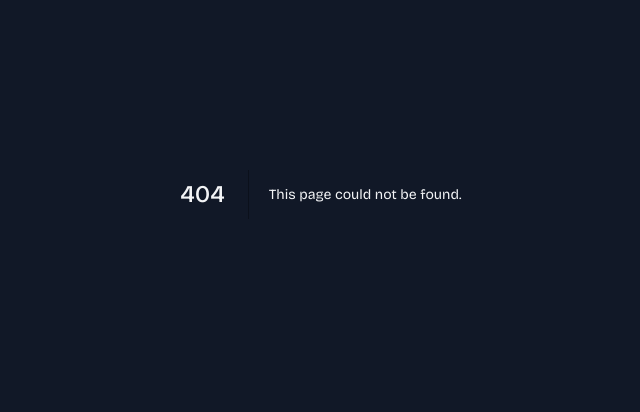
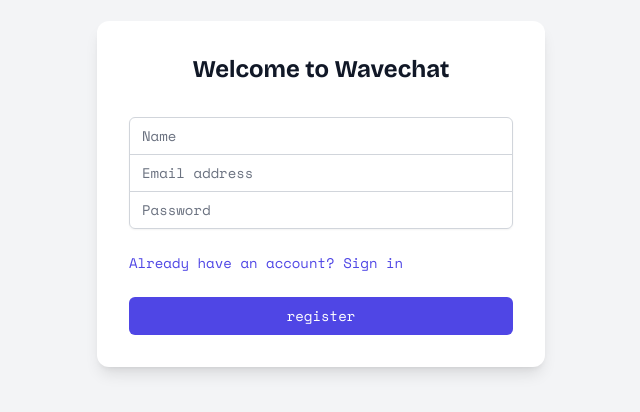
Before and after one commit to Wave-Chat/wave-chat-app, a Next.js app: page /auth/register in a window 1280 px wide. Before the commit this address had no page. Shown: the part 206-618 px from the top of the page, without its empty margins (319-959 px from the left). Built offline with nearby package versions, Linux system fonts and the light colour scheme.

Commit message:
login-register-page

```diff
--- a/src/app/api/auth/[...nextauth]/route.ts
+++ b/src/app/api/auth/[...nextauth]/route.ts
@@ -1,6 +1,6 @@
 import { Backend_URL } from "../../../../lib/Constants";
 import { NextAuthOptions } from "next-auth";
-import { JWT } from "next-auth/jwt";
+
 import NextAuth from "next-auth";
 import CredentialsProvider from "next-auth/providers/credentials";
 
@@ -54,7 +54,7 @@ export const authOptions: NextAuthOptions = {
     maxAge: 60 * 60, // 1 hour
   },
   pages: {
-    signIn: '/auth/signin',
+    signIn: '/auth/login',
     error: '/auth/error',
   },
 };
--- /dev/null
+++ b/src/app/auth/login/page.tsx
@@ -0,0 +1,76 @@
+// pages/auth/signin.tsx
+"use client";
+import { signIn } from "next-auth/react";
+import { useState } from "react";
+import Link from "next/link";
+
+const Login = () => {
+  const [email, setEmail] = useState("");
+  const [password, setPassword] = useState("");
+
+  const handleSubmit = async (e: { preventDefault: () => void; }) => {
+    e.preventDefault();
+    await signIn("credentials", {
+      email,
+      password,
+      callbackUrl: "/",
+    });
+  };
+
+  return (
+    <div className="flex justify-center items-center min-h-screen bg-gray-100">
+      <div className="w-full max-w-md p-8 space-y-8 bg-white rounded-xl shadow-lg">
+        <h2 className="text-2xl font-bold text-center text-gray-900">Welcome back</h2>
+        <form className="mt-8 space-y-6" onSubmit={handleSubmit}>
+          <div className="rounded-md shadow-sm -space-y-px">
+            <div>
+              <label htmlFor="email-address" className="sr-only">Email address</label>
+              <input
+                id="email-address"
+                name="email"
+                type="email"
+                autoComplete="email"
+                required
+                className="appearance-none rounded-none relative block w-full px-3 py-2 border border-gray-300 placeholder-gray-500 text-gray-900 rounded-t-md focus:outline-none focus:ring-indigo-500 focus:border-indigo-500 focus:z-10 sm:text-sm"
+                placeholder="Email address"
+                value={email}
+                onChange={(e) => setEmail(e.target.value)}
+              />
+            </div>
+            <div>
+              <label htmlFor="password" className="sr-only">Password</label>
+              <input
+                id="password"
+                name="password"
+                type="password"
+                autoComplete="current-password"
+                required
+                className="appearance-none rounded-none relative block w-full px-3 py-2 border border-gray-300 placeholder-gray-500 text-gray-900 rounded-b-md focus:outline-none focus:ring-indigo-500 focus:border-indigo-500 focus:z-10 sm:text-sm"
+                placeholder="Password"
+                value={password}
+                onChange={(e) => setPassword(e.target.value)}
+              />
+            </div>
+          </div>
+          <div className="flex items-center justify-between">
+            <div className="text-sm">
+              <Link href="/auth/signup" className="font-medium text-indigo-600 hover:text-indigo-500">
+                Don’t have an account? Sign up
+              </Link>
+            </div>
+          </div>
+          <div>
+            <button
+              type="submit"
+              className="group relative w-full flex justify-center py-2 px-4 border border-transparent text-sm font-medium rounded-md text-white bg-indigo-600 hover:bg-indigo-700 focus:outline-none focus:ring-2 focus:ring-offset-2 focus:ring-indigo-500"
+            >
+             Login
+            </button>
+          </div>
+        </form>
+      </div>
+    </div>
+  );
+};
+
+export default Login;
--- /dev/null
+++ b/src/app/auth/register/page.tsx
@@ -0,0 +1,102 @@
+// pages/auth/signup.tsx
+"use client";
+import { useState } from "react";
+import Link from "next/link";
+import { Backend_URL } from "@/lib/Constants";
+
+const register = () => {
+  const [name, setName] = useState("");
+  const [email, setEmail] = useState("");
+  const [password, setPassword] = useState("");
+
+  const handleSubmit = async (e: { preventDefault: () => void; }) => {
+    e.preventDefault();
+    const res = await fetch(`${Backend_URL}/auth/register`, {
+      method: "POST",
+      headers: {
+        "Content-Type": "application/json",
+      },
+      body: JSON.stringify({ name, email, password }),
+    });
+
+    if (!res.ok) {
+      alert(res.statusText);
+      return;
+    }
+    alert("User Registered!");
+    setName("");
+    setEmail("");
+    setPassword("");
+  };
+
+  return (
+    <div className="flex justify-center items-center min-h-screen bg-gray-100">
+      <div className="w-full max-w-md p-8 space-y-8 bg-white rounded-xl shadow-lg">
+        <h2 className="text-2xl font-bold text-center text-gray-900">Welcome to Wavechat</h2>
+        <form className="mt-8 space-y-6" onSubmit={handleSubmit}>
+          <div className="rounded-md shadow-sm -space-y-px">
+            <div>
+              <label htmlFor="name" className="sr-only">Name</label>
+              <input
+                id="name"
+                name="name"
+                type="text"
+                autoComplete="name"
+                required
+                className="appearance-none rounded-none relative block w-full px-3 py-2 border border-gray-300 placeholder-gray-500 text-gray-900 rounded-t-md focus:outline-none focus:ring-indigo-500 focus:border-indigo-500 focus:z-10 sm:text-sm"
+                placeholder="Name"
+                value={name}
+                onChange={(e) => setName(e.target.value)}
+              />
+            </div>
+            <div>
+              <label htmlFor="email-address" className="sr-only">Email address</label>
+              <input
+                id="email-address"
+                name="email"
+                type="email"
+                autoComplete="email"
+                required
+                className="appearance-none rounded-none relative block w-full px-3 py-2 border border-gray-300 placeholder-gray-500 text-gray-900 focus:outline-none focus:ring-indigo-500 focus:border-indigo-500 focus:z-10 sm:text-sm"
+                placeholder="Email address"
+                value={email}
+                onChange={(e) => setEmail(e.target.value)}
+              />
+            </div>
+            <div>
+              <label htmlFor="password" className="sr-only">Password</label>
+              <input
+                id="password"
+                name="password"
+                type="password"
+                autoComplete="current-password"
+                required
+                className="appearance-none rounded-none relative block w-full px-3 py-2 border border-gray-300 placeholder-gray-500 text-gray-900 rounded-b-md focus:outline-none focus:ring-indigo-500 focus:border-indigo-500 focus:z-10 sm:text-sm"
+                placeholder="Password"
+                value={password}
+                onChange={(e) => setPassword(e.target.value)}
+              />
+            </div>
+          </div>
+          <div className="flex items-center justify-between">
+            <div className="text-sm">
+              <Link href="/auth/signin" className="font-medium text-indigo-600 hover:text-indigo-500">
+                Already have an account? Sign in
+              </Link>
+            </div>
+          </div>
+          <div>
+            <button
+              type="submit"
+              className="group relative w-full flex justify-center py-2 px-4 border border-transparent text-sm font-medium rounded-md text-white bg-indigo-600 hover:bg-indigo-700 focus:outline-none focus:ring-2 focus:ring-offset-2 focus:ring-indigo-500"
+            >
+              register
+            </button>
+          </div>
+        </form>
+      </div>
+    </div>
+  );
+};
+
+export default register;
--- a/src/app/signup/page.tsx
+++ /dev/null
@@ -1,77 +0,0 @@
-"use client";
-import { Button } from "@/components/ui/button";
-import  Input  from "@/components/ui/input";
-import { Backend_URL } from "@/lib/Constants";
-import Link from "next/link";
-import React, { useRef } from "react";
-
-type FormInputs = {
-  name: string;
-  email: string;
-  password: string;
-};
-
-const SignUpPage = () => {
-  const register = async () => {
-    const res = await fetch(Backend_URL + "/auth/register", {
-      method: "POST",
-      body: JSON.stringify({
-        name: data.current.name,
-        email: data.current.email,
-        password: data.current.password,
-      }),
-      headers: {
-        "Content-Type": "application/json",
-      },
-    });
-    if (!res.ok) {
-      alert(res.statusText);
-      return;
-    }
-    const response = await res.json();
-    alert("User Registered!");
-    console.log({ response });
-  };
-  const data = useRef<FormInputs>({
-    name: "",
-    email: "",
-    password: "",
-  });
-  return (
-    <div className="m-2 border rounded overflow-hidden shadow">
-      <div className="p-2 bg-gradient-to-b from-white to-slate-200 text-slate-600">
-        Sign up
-      </div>
-      <div className="p-2 flex flex-col gap-6">
-        <Input
-          autoComplete="off"
-          name="name"
-          labelText="Name"
-          required
-          onChange={(e: { target: { value: string; }; }) => (data.current.name = e.target.value)}
-        />
-        <Input
-          name="email"
-          labelText="Email"
-          required
-          onChange={(e: { target: { value: string; }; }) => (data.current.email = e.target.value)}
-        />
-        <Input
-          name="password"
-          labelText="password"
-          type="password"
-          required
-          onChange={(e: { target: { value: string; }; }) => (data.current.password = e.target.value)}
-        />
-        <div className="flex justify-center items-center gap-2">
-          <Button onClick={register}>Submit</Button>
-          <Link className="" href={"/"}>
-            Cancel
-          </Link>
-        </div>
-      </div>
-    </div>
-  );
-};
-
-export default SignUpPage;
--- a/src/components/ChatWindow.tsx
+++ b/src/components/ChatWindow.tsx
@@ -1,6 +1,6 @@
 import { ScrollArea } from "@/components/ui/scroll-area";
 import { Avatar, AvatarImage, AvatarFallback } from "@/components/ui/avatar";
-import  Input  from "@/components/ui/input";
+import  {Input}  from "@/components/ui/input";
 import { Button } from "@/components/ui/button";
 import { CheckIcon, SendIcon, ImageIcon, XIcon } from "@/components/ui/icons";
 import { Key, ReactElement, JSXElementConstructor, ReactNode, ReactPortal, AwaitedReactNode } from "react";
--- a/src/components/Header.tsx
+++ b/src/components/Header.tsx
@@ -1,8 +1,9 @@
 import { useSession, signIn, signOut } from "next-auth/react";
 import { Button } from "@/components/ui/button";
 import { MoonIcon, SunIcon, MenuIcon, SearchIcon } from "@/components/ui/icons";
+import Link from "next/link";
 
-const Header = ({ isDarkMode, handleDarkModeToggle }) => {
+const Header = ({ isDarkMode, handleDarkModeToggle }:any) => {
   const { data: session } = useSession();
 
   return (
@@ -46,9 +47,12 @@ const Header = ({ isDarkMode, handleDarkModeToggle }) => {
             </Button>
           </>
         ) : (
-          <Button variant="ghost" size="icon" onClick={() => signIn()}>
-            Sign in
-          </Button>
+          <Link
+          href={"/auth/signin"}
+          className="flex gap-4 ml-auto text-green-600"
+        >
+          Sign In
+        </Link>
         )}
       </div>
     </header>
--- a/src/components/MessageInput.tsx
+++ b/src/components/MessageInput.tsx
@@ -1,8 +1,8 @@
 import { Button } from "@/components/ui/button";
-import { Input } from "@/components/ui/input";
+import  {Input}  from "@/components/ui/input";
 import { SendIcon, ImageIcon, XIcon } from "@/components/icons";
 
-export default function MessageInput({ isDarkMode }) {
+export default function MessageInput({ isDarkMode }:any) {
   return (
     <div
       className={`border-t border-muted/20 p-4 ${
--- a/src/components/ui/input.tsx
+++ b/src/components/ui/input.tsx
@@ -1,26 +1,37 @@
-import React from "react";
+import * as React from "react"
 
-interface Props extends React.InputHTMLAttributes<HTMLInputElement> {
-  labelText?: string;
-  error?: string;
-}
+import { cn } from "@/lib/utils"
 
-const Input = ({ labelText, error, ...props }: Props) => {
-  return (
-    <div className={props.className}>
+export interface InputProps
+  extends React.InputHTMLAttributes<HTMLInputElement> {}
+
+const Input = React.forwardRef<HTMLInputElement, Props>(
+  ({ className, labelText, type, ...props }, ref) => {
+    return (
+      <>
       {labelText && (
         <label className="block text-muted-foreground mb-2 text-xs lg:text-sm xl:text-base">
           {labelText}
         </label>
       )}
       <input
-        className={`border rounded-md disabled:border-muted w-full block outline-none py-2 px-1 transition-all text-xs lg:text-sm xl:text-base bg-input focus:ring focus:ring-primary
-          ${error ? "border-destructive animate-shake" : "border-border"}`}
+        type={type}
+        className={cn(
+          "flex h-10 w-full rounded-md border border-input bg-background px-3 py-2 text-sm ring-offset-background file:border-0 file:bg-transparent file:text-sm file:font-medium placeholder:text-muted-foreground focus-visible:outline-none focus-visible:ring-2 focus-visible:ring-ring focus-visible:ring-offset-2 disabled:cursor-not-allowed disabled:opacity-50",
+          className
+        )}
+        ref={ref}
         {...props}
       />
-      {error && <p className="text-destructive text-xs mt-1">{error}</p>}
-    </div>
-  );
-};
+      </>
+    )
+  }
+)
+Input.displayName = "Input"
 
-export default Input;
+export { Input }
+
+interface Props extends React.InputHTMLAttributes<HTMLInputElement> {
+  labelText?: string;
+  error?: string;
+}
--- a/src/lib/Constants.ts
+++ b/src/lib/Constants.ts
@@ -1 +1 @@
-export const Backend_URL = "http://localhost:4000";
+export const Backend_URL = "http://localhost:4000/api";
```
